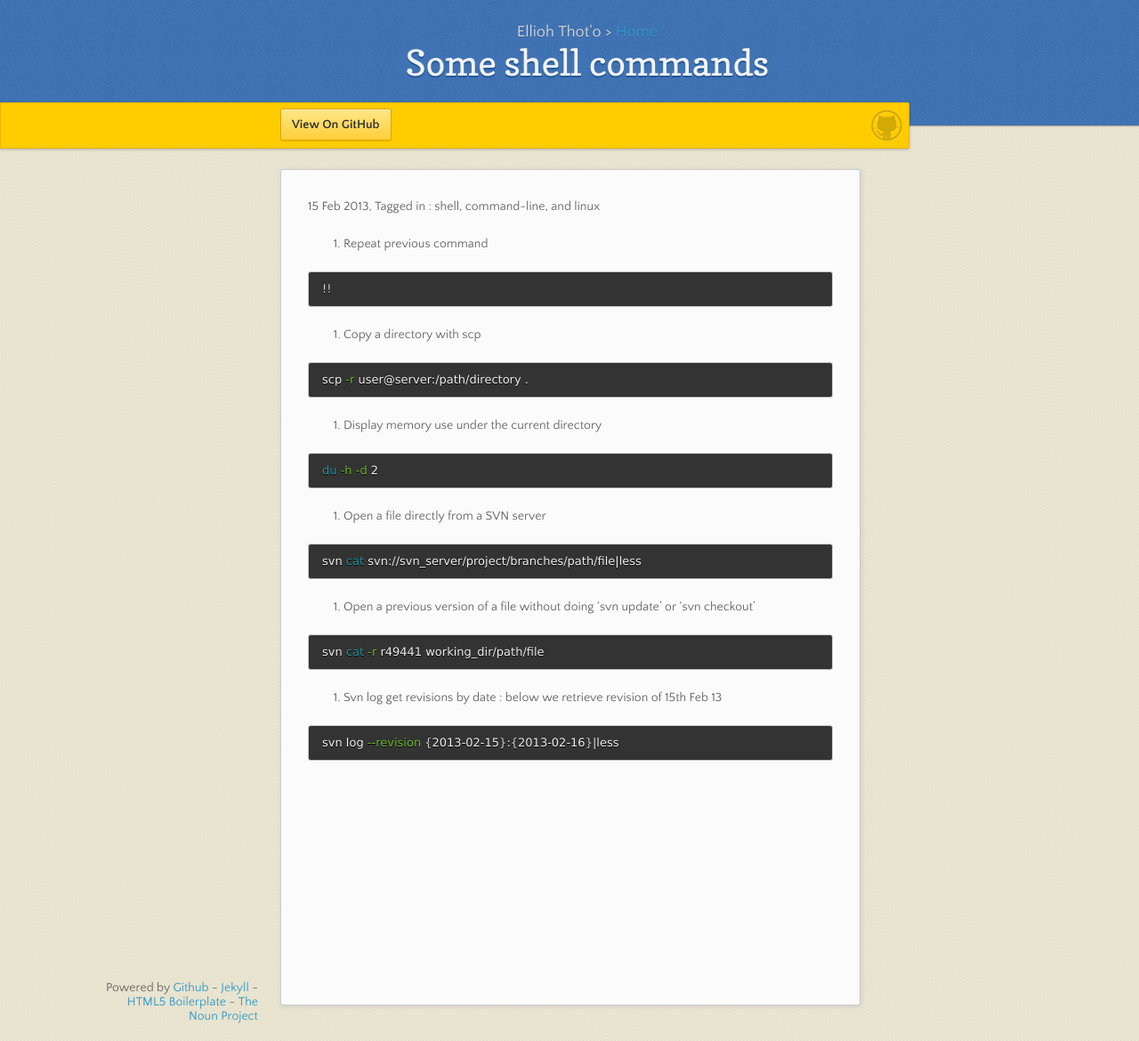
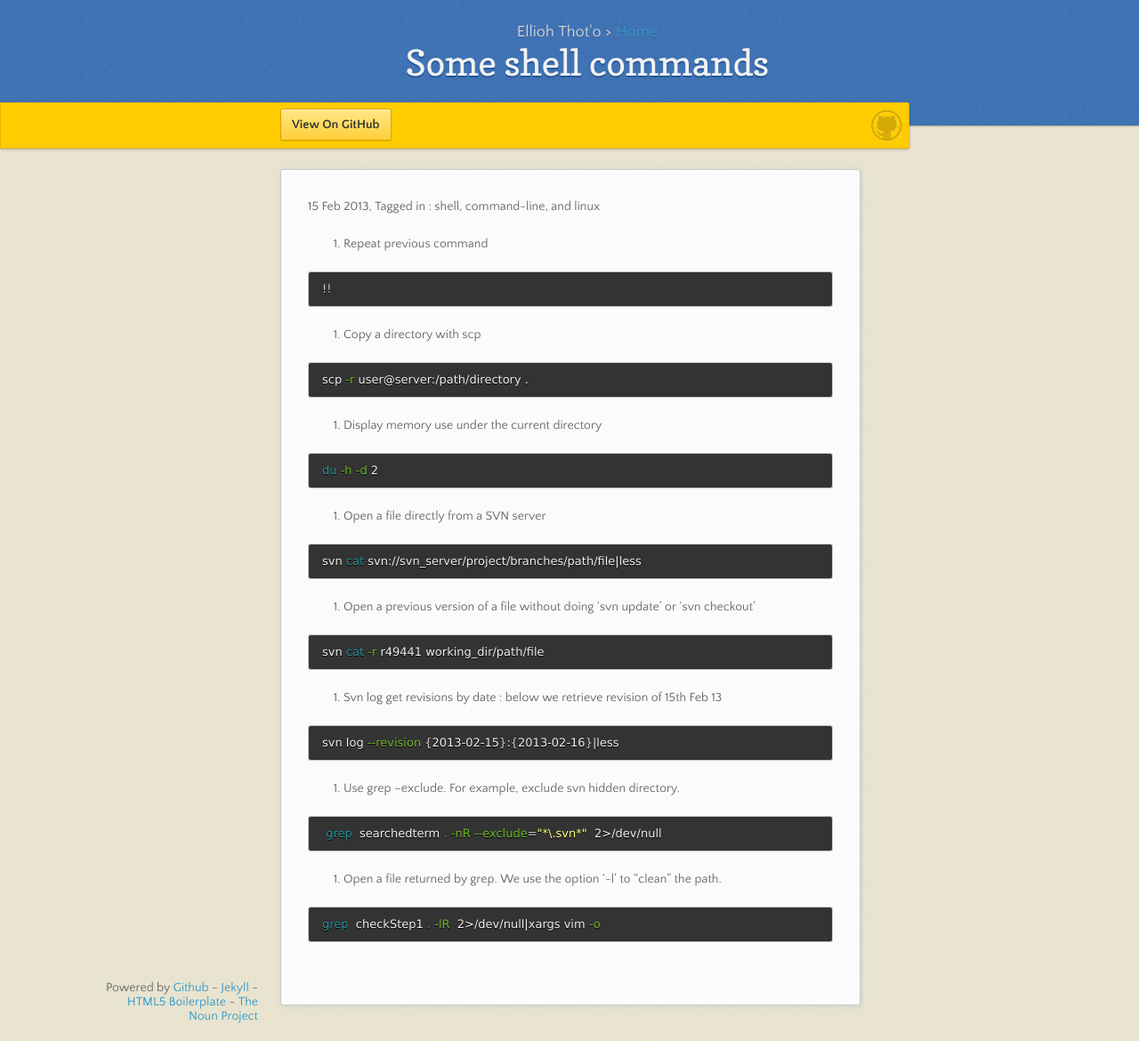
Before and after one commit to ellioh-thoto/ellioh-thoto.github.com, a Jekyll site: the page built from _posts/2013-02-15-shell_commands.md, in a window 1280 px wide and 1170 px high. Shown: the whole window at 89% size. Built offline with Jekyll 4.4.1, drawn with Linux system fonts in a browser that asks for light colours; nearby versions of some CDN libraries.

Commit message:
add commands

```diff
--- a/_posts/2013-02-15-shell_commands.md
+++ b/_posts/2013-02-15-shell_commands.md
@@ -39,3 +39,13 @@ svn cat -r r49441 working_dir/path/file
 {% highlight bash %}
 svn log --revision {2013-02-15}:{2013-02-16}|less
 {% endhighlight %}
+
+7. Use grep --exclude. For example, exclude svn hidden directory.
+{% highlight bash %}
+ grep  searchedterm . -nR --exclude="*\.svn*"  2>/dev/null
+{% endhighlight %}
+
+7. Open a file returned by grep. We use the option '-l' to "clean" the path.
+{% highlight bash %}
+grep  checkStep1 . -lR  2>/dev/null|xargs vim -o
+{% endhighlight %}
```
